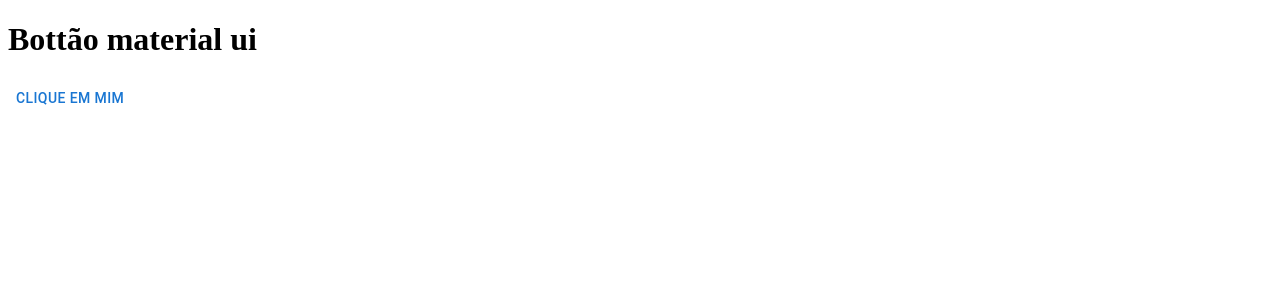
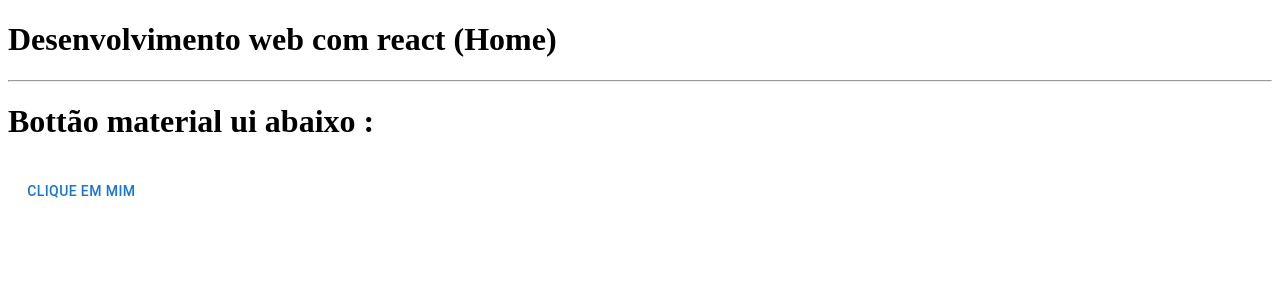
Before and after one commit to CartiFelipe/TesteDePerformance01React, a React (Vite) app: page / in a window 1280 px wide. Shown: the top 300 px of the page. Built offline with nearby package versions, Linux system fonts and the light colour scheme; sample sign-in values are in the browser's storage.

Commit message:
Construção da home

```diff
--- a/src/views/Home.tsx
+++ b/src/views/Home.tsx
@@ -6,8 +6,12 @@ const Home = () => {
 
   return (
     <div>
-      <h1>Bottão material ui</h1>
-      <ButtonComponent props={undefined}>{label}</ButtonComponent>
+      <h1>Desenvolvimento web com react (Home)</h1>
+      <hr />
+      <h1>Bottão material ui abaixo : </h1>
+      <ButtonComponent sx={{ margin: "0.7rem" }} props={undefined}>
+        {label}
+      </ButtonComponent>
     </div>
   );
 };
```
